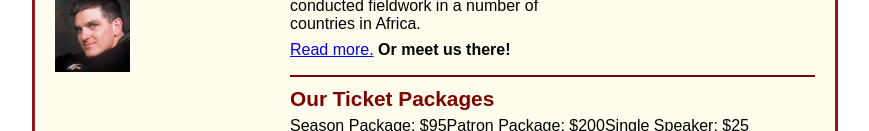
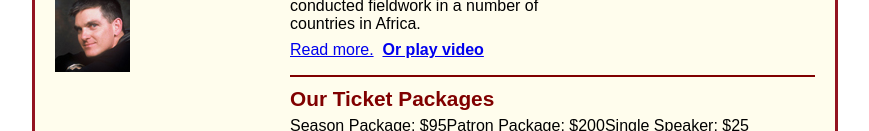
Before and after one commit to kh349/A13, a plain HTML site: page index.html in a window 1280 px wide. Shown: the part 672-803 px from the top of the page, without its empty margins (205-1074 px from the left). Drawn offline with Linux system fonts and the light colour scheme.

Commit message:
Update index.html

```diff
--- a/index.html
+++ b/index.html
@@ -51,7 +51,8 @@
                 Curator at the Utah Museum of Natural History, steps to the podium. Sampson's research
                 has focused on the ecology and evolution of late Cretaceous dinosaurs and he has conducted
                 fieldwork in a number of countries in Africa.</p>
-            <p><a href="speakers/sampson.html">Read more.</a>&nbsp;<b>Or meet us there!</b></p>
+            <p><a href="speakers/sampson.html">Read more.</a>&nbsp;
+                <b><a href="media/sampson.swf">Or play video</a></b></p>
         </article>
 
         <h2>Our Ticket Packages</h2>
```
